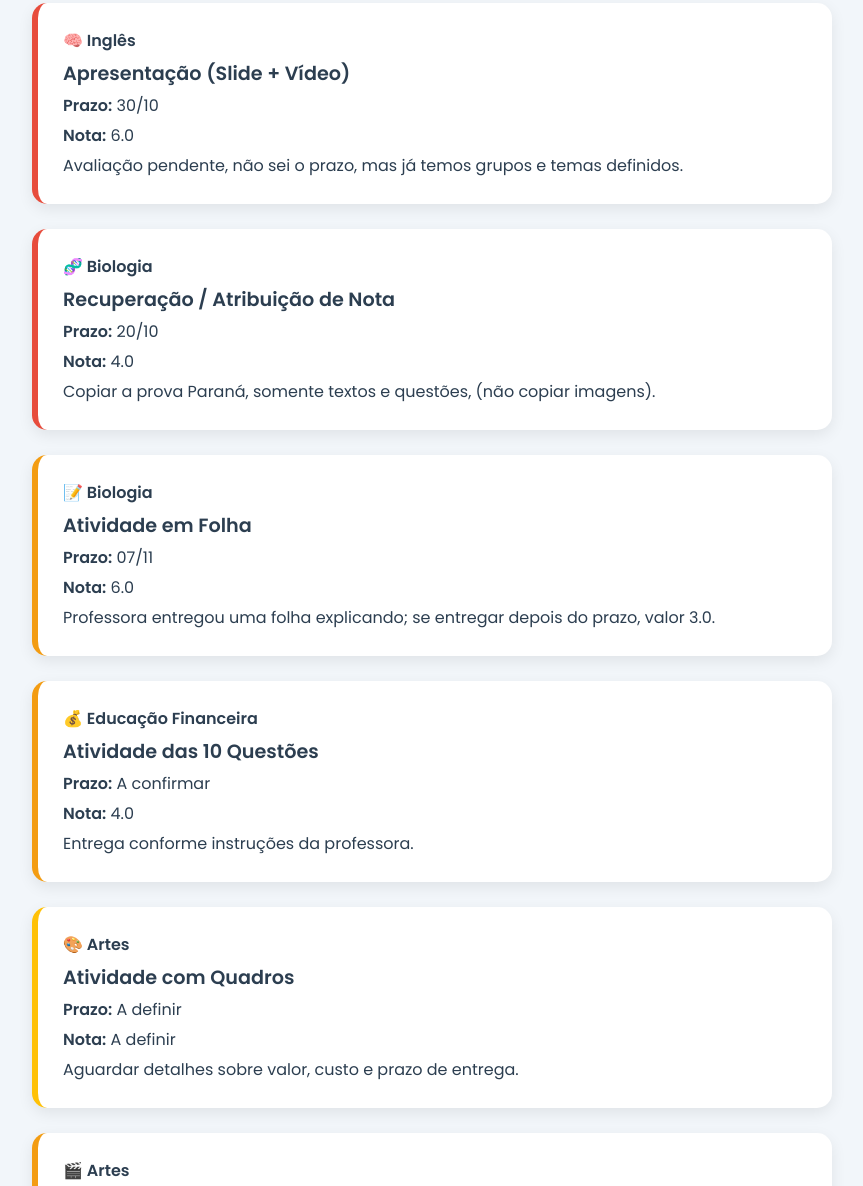
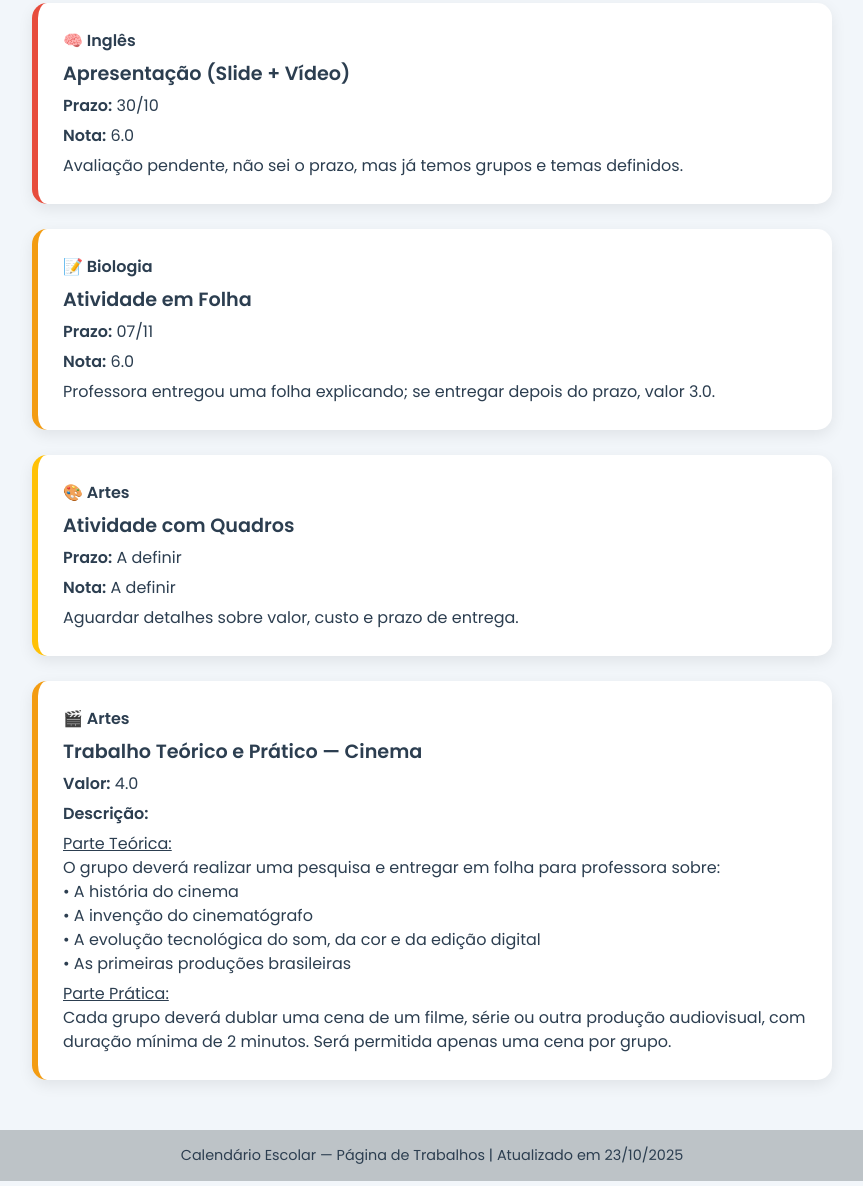
Before and after one commit to indomavelxp461-glitch/CALEND-RIO-2-B, a plain HTML site: page trabalhos.html in a window 1280 px wide. Shown: the part 981-2167 px from the top of the page, without its empty margins (208-1071 px from the left). Drawn offline with Linux system fonts and the light colour scheme.

Commit message:
Add files via upload

```diff
--- a/trabalhos.html
+++ b/trabalhos.html
@@ -143,7 +143,7 @@ footer {
     <h3>Trabalho sobre o Filme</h3>
     <p><strong>Prazo:</strong> A definir</p>
     <p><strong>Nota:</strong> A definir</p>
-    <p>Status: Pendente — não sei se foi publicado ou entregue, alunos que não realizaram devem procurar a professora.</p>
+    <p>Status: Pendente — não sei se foi publicado ou entregue, ja não sei se a professora vau passar.</p>
   </div>
 
   <!-- Novo Português -->
@@ -168,30 +168,12 @@ footer {
     <p>Avaliação pendente, não sei o prazo, mas já temos grupos e temas definidos.</p>
   </div>
 
-  <!-- Biologia -->
-  <div class="card pendente">
-    <p class="subject">🧬 Biologia</p>
-    <h3>Recuperação / Atribuição de Nota</h3>
-    <p><strong>Prazo:</strong> 20/10</p>
-    <p><strong>Nota:</strong> 4.0</p>
-    <p>Copiar a prova Paraná, somente textos e questões, (não copiar imagens).</p>
-  </div>
-
   <div class="card importante">
     <p class="subject">📝 Biologia</p>
     <h3>Atividade em Folha</h3>
     <p><strong>Prazo:</strong> 07/11</p>
     <p><strong>Nota:</strong> 6.0</p>
     <p>Professora entregou uma folha explicando; se entregar depois do prazo, valor 3.0.</p>
-  </div>
-
-  <!-- Educação Financeira -->
-  <div class="card importante">
-    <p class="subject">💰 Educação Financeira</p>
-    <h3>Atividade das 10 Questões</h3>
-    <p><strong>Prazo:</strong> A confirmar</p>
-    <p><strong>Nota:</strong> 4.0</p>
-    <p>Entrega conforme instruções da professora.</p>
   </div>
 
   <!-- Artes -->
@@ -221,7 +203,7 @@ footer {
 
 </div>
 
-<footer>Calendário Escolar — Página de Trabalhos | Atualizado em 20/10/2025</footer>
+<footer>Calendário Escolar — Página de Trabalhos | Atualizado em 23/10/2025</footer>
 
 </body>
 </html>
```
